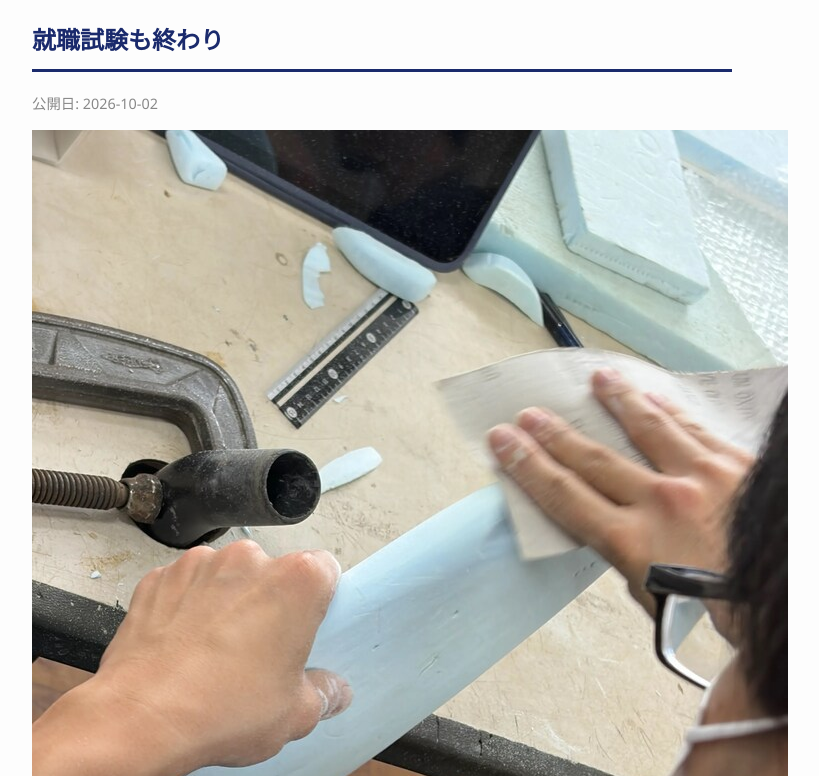
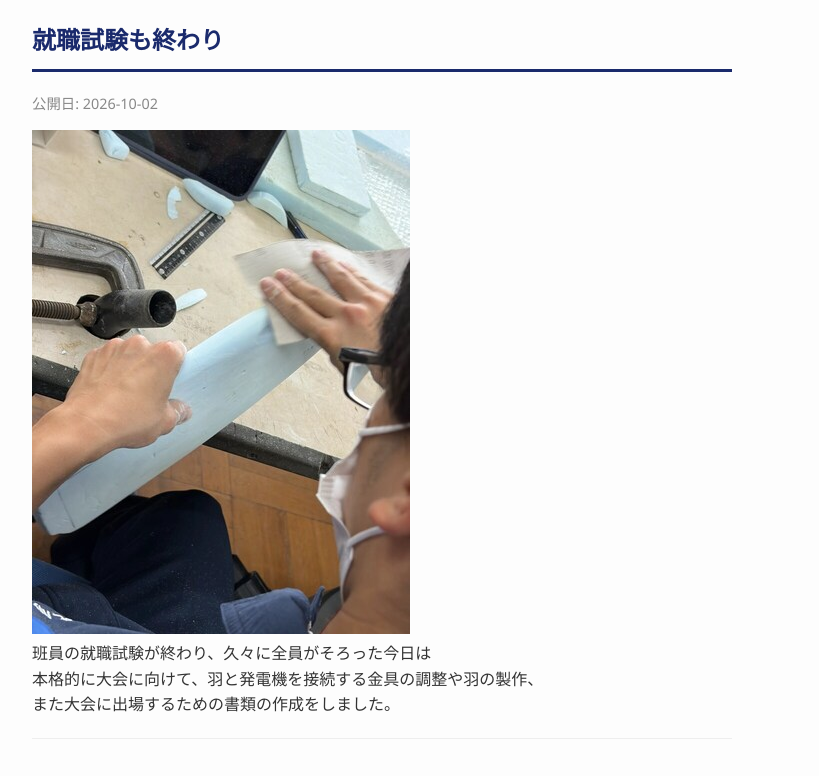
Before and after one commit to Xkot28/ichikawaTHS_Blog, a plain HTML site: page index.html in a window 1280 px wide. Shown: the part 2720-3496 px from the top of the page, without its empty margins (258-1077 px from the left). Drawn offline with Linux system fonts and the light colour scheme.

Commit message:
Update image source in index.html

```diff
--- a/index.html
+++ b/index.html
@@ -31,7 +31,7 @@
         <article style='margin-bottom: 40px; border-bottom: 1px solid #eee; padding-bottom: 20px;'>
             <h2>就職試験も終わり</h2>
             <p style='color: #888; font-size: 0.9rem;'>公開日: 2026-10-02</p>
-            <img src="Image_20261009_141318_597 (1).jpeg" >
+            <img src="202611201230.jpeg" >
             <div class='post-body'>班員の就職試験が終わり、久々に全員がそろった今日は<br>本格的に大会に向けて、羽と発電機を接続する金具の調整や羽の製作、<br>また大会に出場するための書類の作成をしました。</div>
         </article>
             <article style='margin-bottom: 40px; border-bottom: 1px solid #eee; padding-bottom: 20px;'>
```
